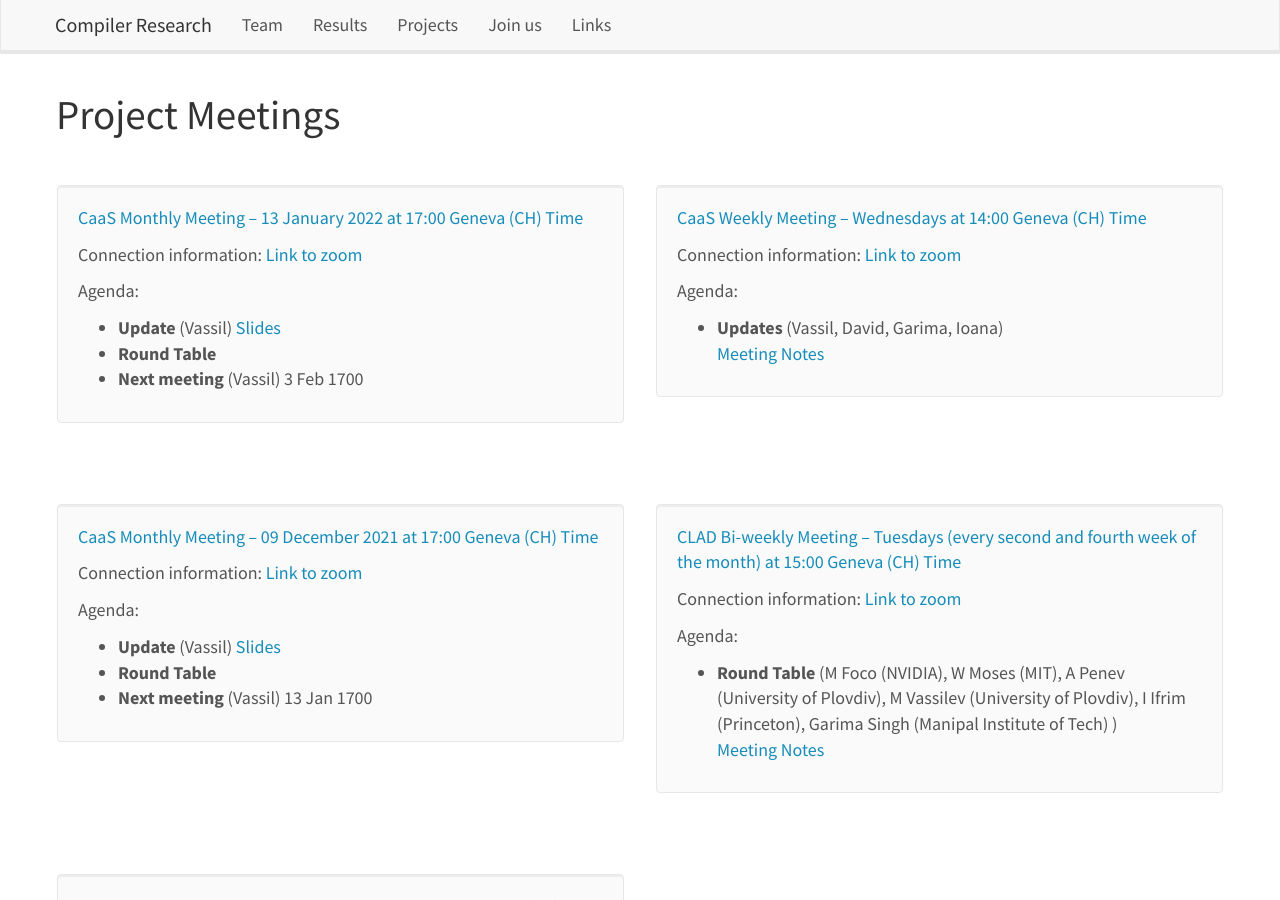
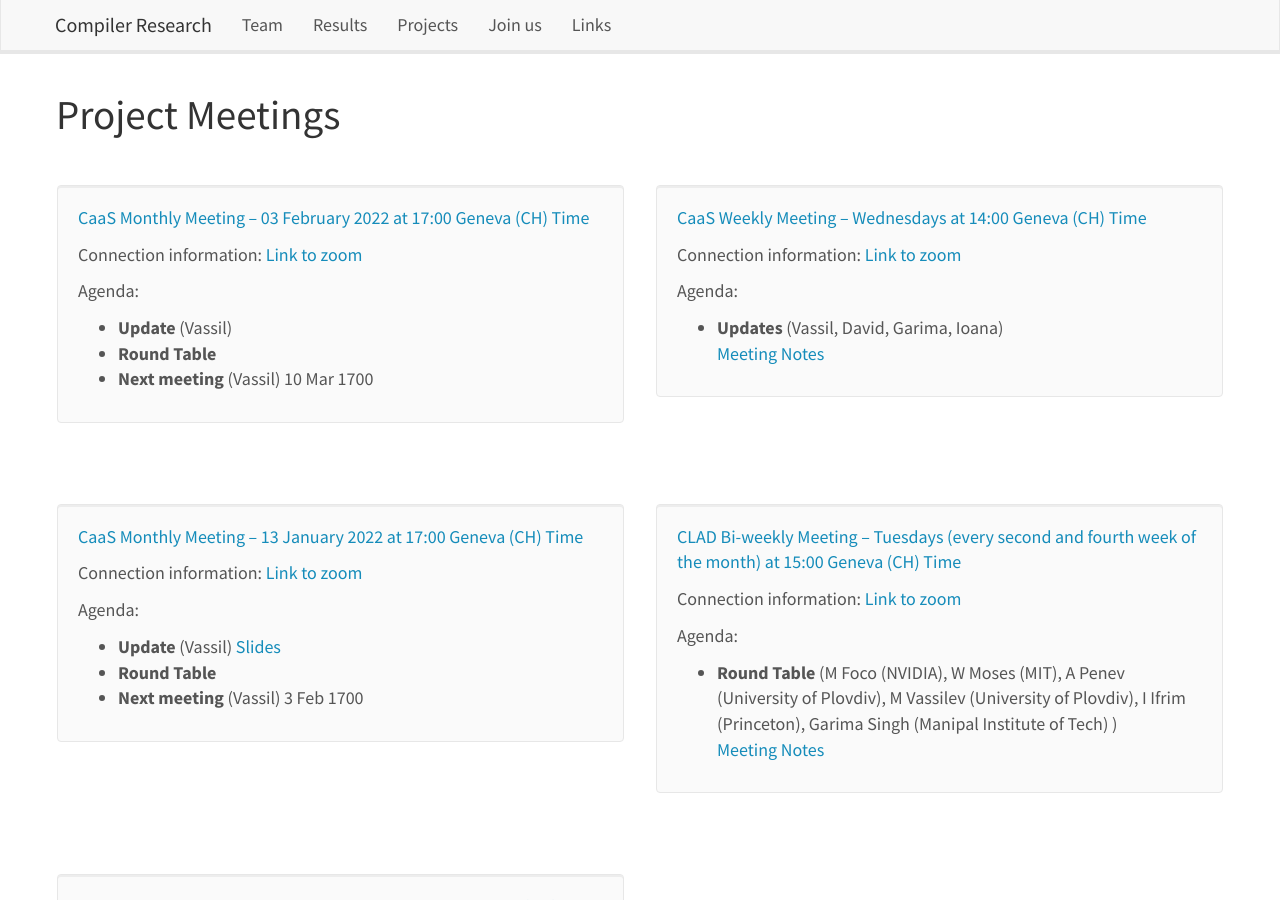
Before and after one commit to vgvassilev/clad, a Jekyll site: the page built from _pages/meetings.md, in a window 1280 px wide and 900 px high. Built offline with Jekyll 4.4.1, drawn with Linux system fonts in a browser that asks for light colours; nearby versions of some CDN libraries; a style sheet for code colours, icons or effects is not loaded.

Commit message:
Add our Feb monthly.

```diff
--- a/_data/meetinglist.yml
+++ b/_data/meetinglist.yml
@@ -1,3 +1,16 @@
+- name: "CaaS Monthly Meeting"
+  date: 2022-02-03 17:00:00 +0200
+  time_cest: "17:00"
+  connect: "[Link to zoom](https://princeton.zoom.us/j/92393493356?pwd=SHYxY0MxdFNPZm5wdzRCeDZxK3VYQT09)"
+  label: caas_03Feb2022
+  agenda:
+    - title: Update
+      speaker: Vassil
+    - title: Round Table
+    - title: Next meeting
+      speaker: Vassil
+      link: 10 Mar 1700
+
 - name: "CaaS Monthly Meeting"
   date: 2022-01-13 17:00:00 +0200
   time_cest: "17:00"
```
